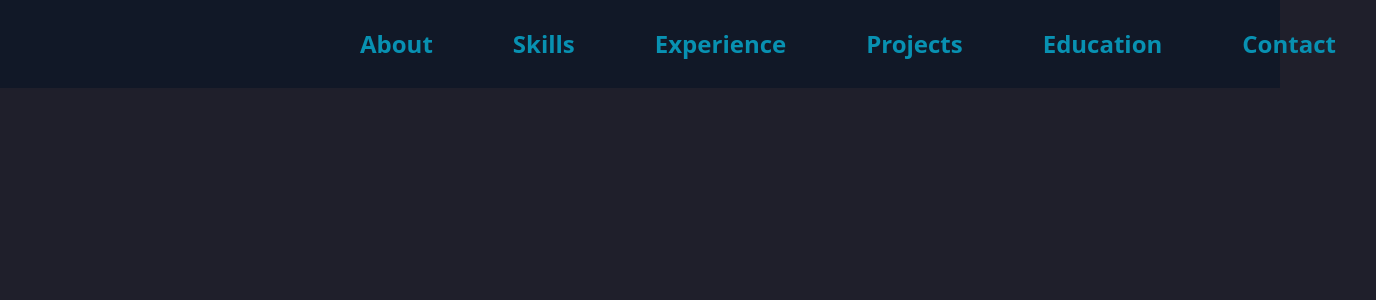
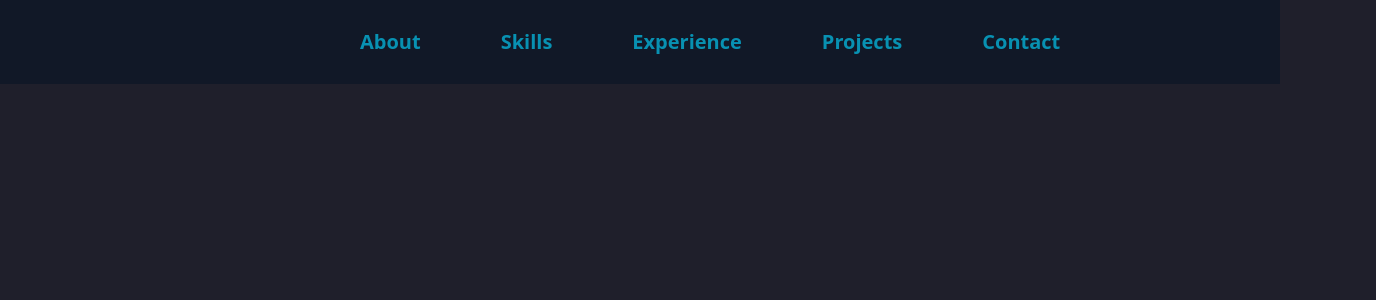
Before and after one commit to snigdho611/snigdho611.dev, a Next.js app: page / in a window 1280 px wide. Shown: the top 300 px of the page, 1376 px wide, since content can reach past the window. Built offline with nearby package versions, Linux system fonts and the light colour scheme.

Commit message:
Updated classes with tailwind

```diff
--- a/src/components/Navbar/index.tsx
+++ b/src/components/Navbar/index.tsx
@@ -42,11 +42,10 @@ const Navbar = () => {
         x: "100vh",
         y: "45vh",
       },
-      { scale: 1, x: 0, y: 0, duration: 2.5, delay: 1 }
+      { scale: 1, x: 0, y: 0, duration: 2, delay: 1 }
     );
   };
   useEffect(() => {
-    // console.log(router.pathname);
     if (textRef.current) {
       if (windowWidth > 1400) {
         if (!nameAnimation) {
@@ -55,9 +54,6 @@ const Navbar = () => {
             onLoad(textRef);
           } else {
           }
-          // setTimeout(() => {
-          //   textRef.current?.style.display = "none";
-          // }, 2000);
         } else if (nameAnimation) {
           textRef.current.style.display = "initial";
         }
@@ -69,11 +65,7 @@ const Navbar = () => {
 
   const linkClass = "text-cyan-600 mx-10 font-semibold hover:text-cyan-100";
   return (
-    <div
-      // style={{ backgroundColor: "#111827" }}
-      // className="flex-row flex text-2xl py-7"
-      className="navbar-container"
-    >
+    <div className="navbar-container">
       <div className="w-1/4">
         <div
           style={{
@@ -82,7 +74,7 @@ const Navbar = () => {
             backgroundRepeat: "no-repeat",
             minWidth: "100px",
             width: "10%",
-            height: "3.25%",
+            height: "3%",
             position: "fixed",
             cursor: "pointer",
           }}
@@ -95,27 +87,27 @@ const Navbar = () => {
             About
           </a>
         </Link>
-        <Link href={"/about"}>
+        <Link href={"/skills"}>
           <a href="#" className={linkClass}>
             Skills
           </a>
         </Link>
-        <Link href={"/about"}>
+        <Link href={"/experience"}>
           <a href="#" className={linkClass}>
             Experience
           </a>
         </Link>
-        <Link href={"/about"}>
+        <Link href={"/projects"}>
           <a href="#" className={linkClass}>
             Projects
           </a>
         </Link>
-        <Link href={"/about"}>
+        {/* <Link href={"/about"}>
           <a href="#" className={linkClass}>
             Education
           </a>
-        </Link>
-        <Link href={"/about"}>
+        </Link> */}
+        <Link href={"/contact"}>
           <a href="#" className={linkClass}>
             Contact
           </a>
--- a/styles/globals.css
+++ b/styles/globals.css
@@ -4,7 +4,7 @@
 
 @layer components {
   .navbar-container {
-    @apply flex-row flex text-2xl py-7;
+    @apply flex-row flex text-xl py-7;
     background-color: #111827;
   }
 }
```
